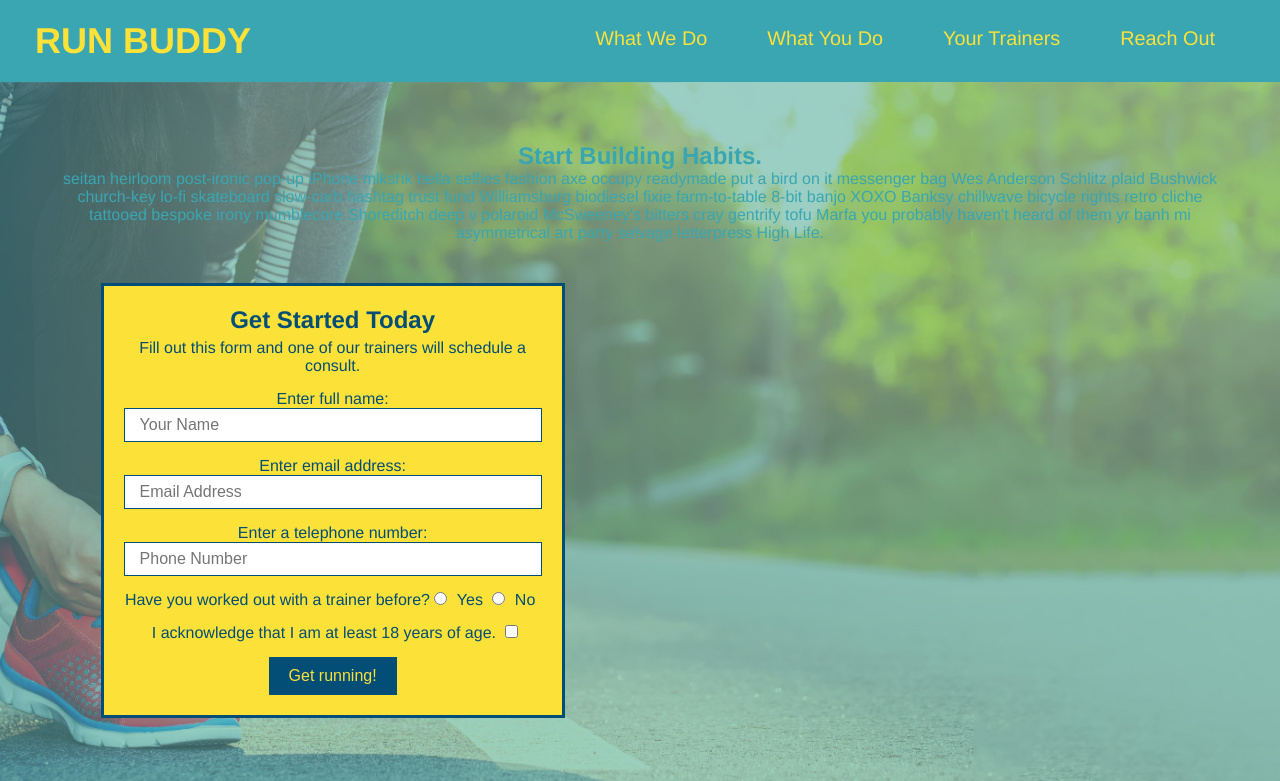
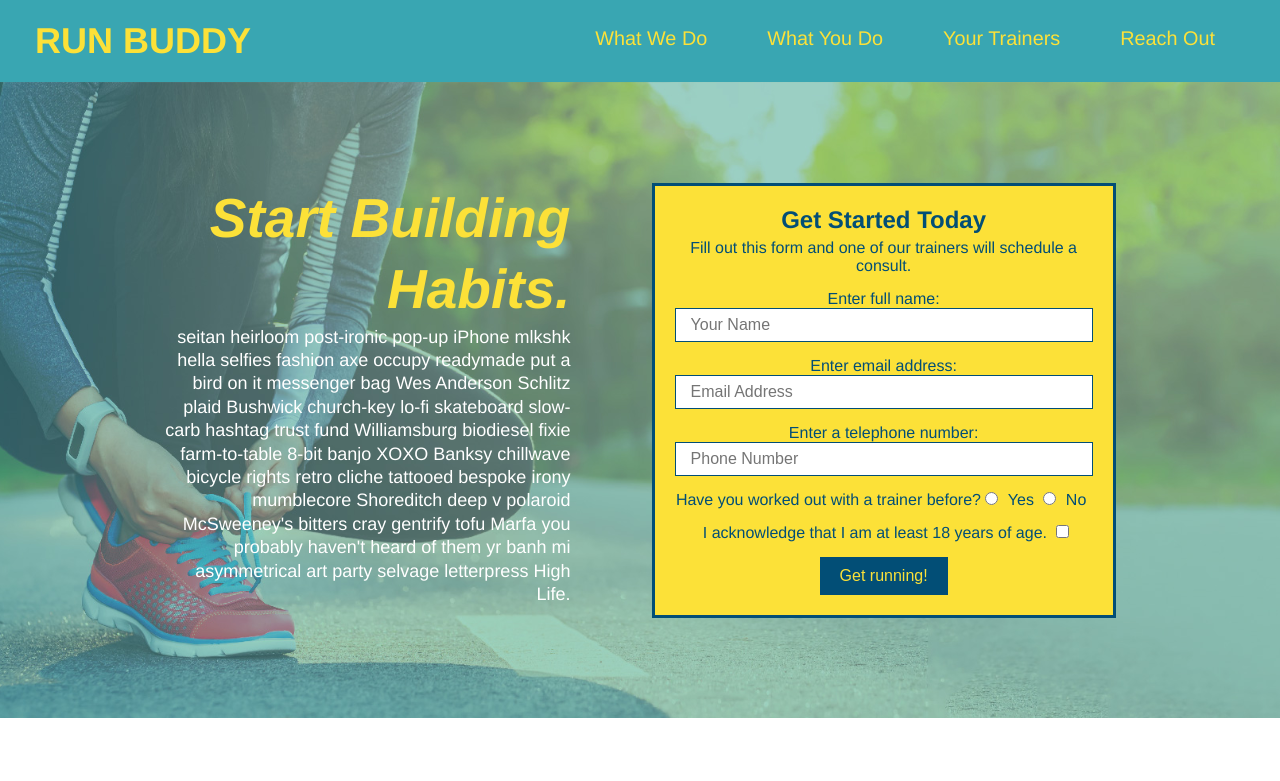
Before and after one commit to garcia3325/run-buddy, a plain HTML site: page index.html in a window 1280 px wide. Shown: the top 781 px of the page. Drawn offline with Linux system fonts and the light colour scheme.

Commit message:
add flexbox to the hero

```diff
--- a/assets/css/styles.css
+++ b/assets/css/styles.css
@@ -59,17 +59,19 @@ footer {
   background: #fce138;
   padding: 40px 35px;
   width: 100%;
+  display: flex;
+  justify-content: space-between;
+  flex-wrap: wrap;
+  width: 100%;
 }
 
 footer h2 {
-  display: inline;
   color: #024e76;
   font-size: 30px;
   margin: 0;
 }
 
 footer div {
-  float: right;
   line-height: 1.5;
   text-align: right;
 }
@@ -86,11 +88,27 @@ section {
 
 /* HERO STYLES START */
 .hero {
-  background-image: url('../css/images/hero-bg.jpeg');
+  background-image: url('https://github.com/garcia3325/run-buddy/blob/main/assets/css/images/hero-bg.jpeg?raw=true');
   background-size: cover;
   background-position: center;
-  position: relative;
-  height: 600px;
+  display: flex;
+  justify-content: center;
+  flex-wrap: wrap;
+}
+
+.hero-cta {
+  width: 35%;
+  text-align: right;
+  margin: 3.5%;
+  color: #fff;
+  font-size: 18px;
+  line-height: 1.3;
+}
+
+.hero-cta h2 {
+  font-style: italic;
+  font-size: 55px;
+  color: #fce138;
 }
 
 .hero-form {
--- a/index.html
+++ b/index.html
@@ -136,7 +136,7 @@
            <h4>Endurance</h4>
            <p>Lorem ipsum, dolor sit amet consectetur adipisicing elit. Sequi neque animi quo cupiditate commodi saepe culpa sed itaque velit maiores optio dolorem excepturi aperiam dolores, voluptatibus suscipit amet quis repellat!</p>
           </div>
-          <img src="https://github.com/garcia3325/run-buddy/blob/main/assets/css/images/trainer-2.jpg?raw=true" alt="Joanna Gill cooling off after a work out" />" alt="Joanna Gill cooling off after a work out" />
+          <img src="https://github.com/garcia3325/run-buddy/blob/main/assets/css/images/trainer-2.jpg?raw=true" alt="Joanna Gill cooling off after a work out" />
         </article>
 
        <article class="trainer">
```
Lines whose indentation alone changed are shown as unchanged.
